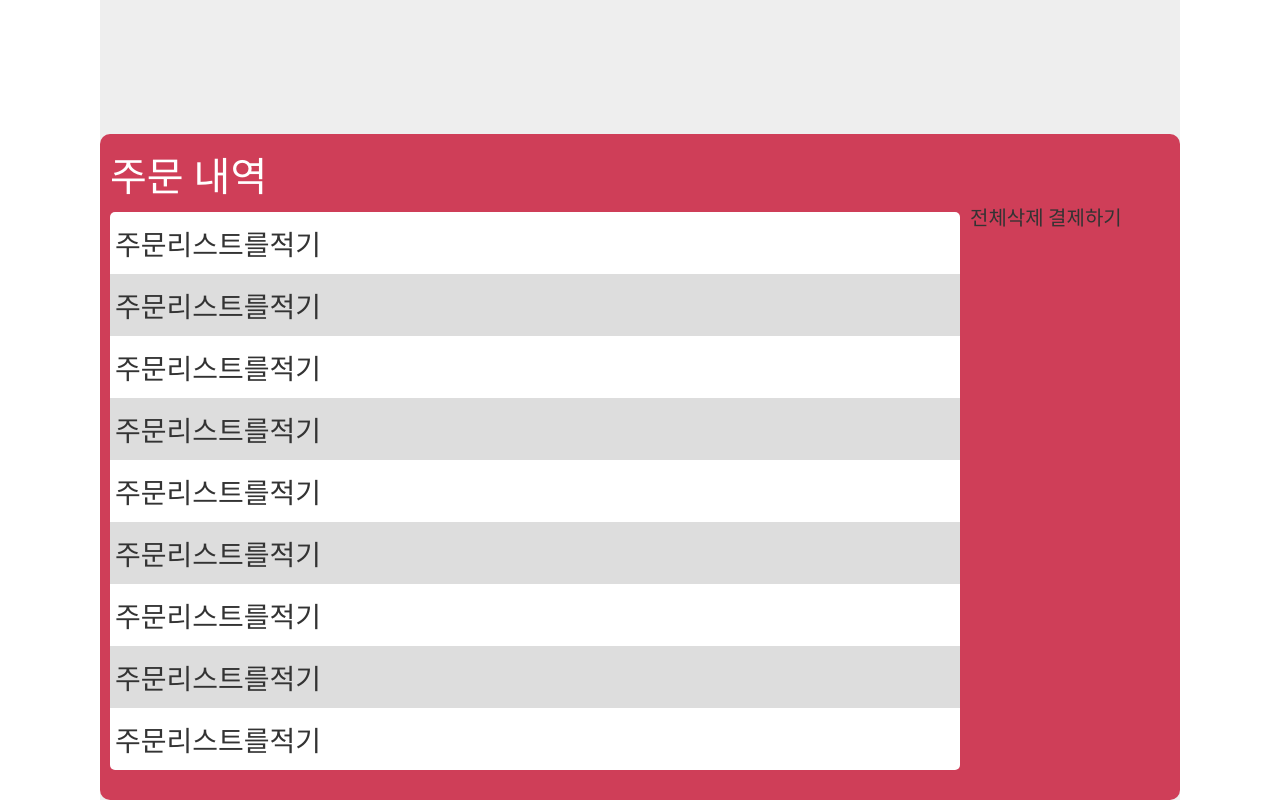
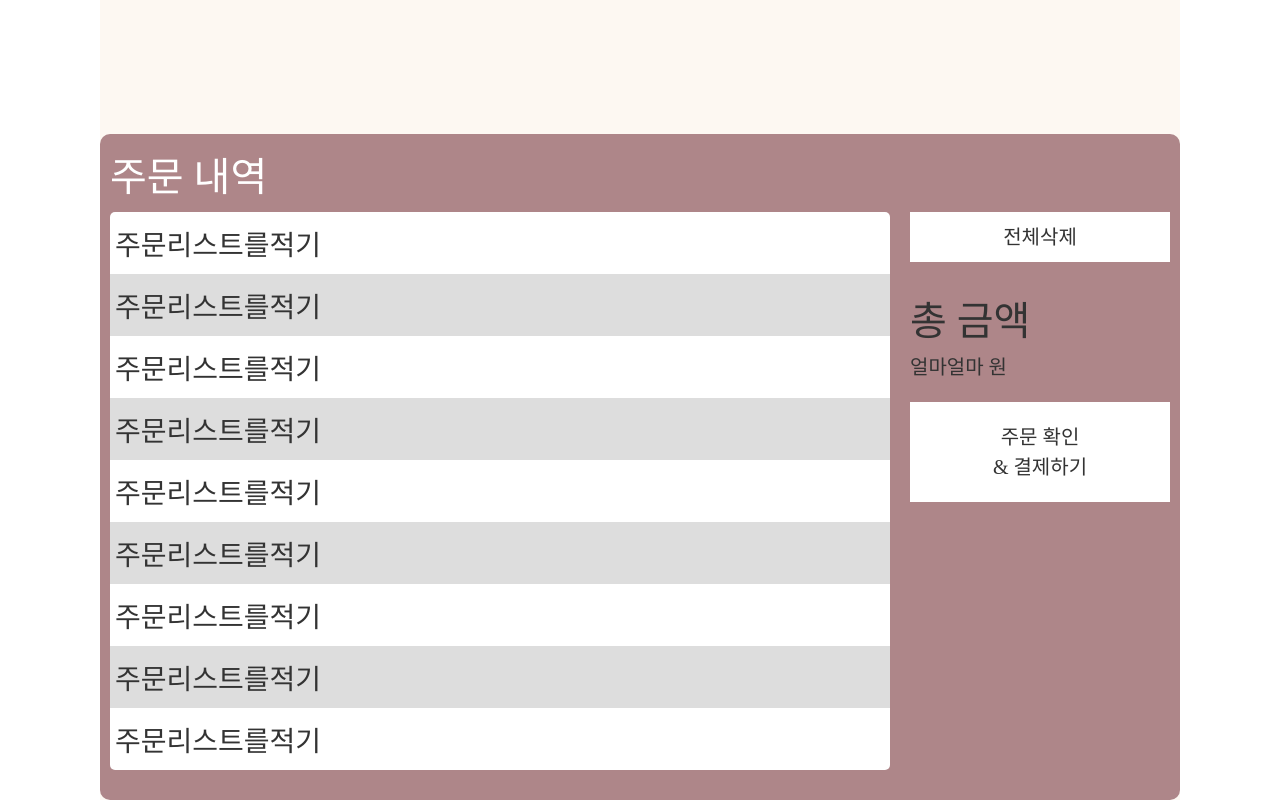
Before and after one commit to Jinju-Jeon/gongcha, a React (Create React App) app: page /gongcha/menu in a window 1280 px wide. Shown: the part 1120-1920 px from the top of the page. Built offline with nearby package versions, Linux system fonts and the light colour scheme; a web font is replaced by a local one.

Commit message:
버튼 하는 중

```diff
--- a/src/App.js
+++ b/src/App.js
@@ -1,6 +1,5 @@
 import { Routes, Route, Link } from "react-router-dom";
 import { useState } from "react";
-
 
 /* css */
 import 'bootstrap/dist/css/bootstrap.min.css';
@@ -21,6 +20,11 @@ import originalData from './data/original'
 import fruitData from './data/fruit'
 import fruitmixData from './data/fruitmix'
 import coffeeData from './data/coffee'
+
+
+
+
+
 
 
 
--- a/src/component/OrderList.js
+++ b/src/component/OrderList.js
@@ -1,4 +1,7 @@
 import React from 'react'
+import styled from 'styled-components'
+
+
 
 export default function OrderList() {
   return (
@@ -19,8 +22,17 @@ export default function OrderList() {
                 </ul>
             </div>
             <div className='menu_btn'>
-                전체삭제
-                결제하기
+                <button className='delete'>전체삭제</button>
+                <div className='total'>
+                  <p>총 금액</p>
+                  <p>
+                    얼마얼마 원
+                  </p>
+                </div>
+                <button className='pay'>
+                  주문 확인<br/>
+                  & 결제하기
+                </button>
             </div>
           </div>
     </div>
--- a/src/default.scss
+++ b/src/default.scss
@@ -10,10 +10,14 @@ body{font-size: 20px;font-family: 'Noto Sans KR'; color: #333;}
 
 $payb: 'paybooc-Bold';
 
+
+$mainC: #cf3e58;
+$mainActive: #b31a36;
+$sub: #ae8689;
+$bg: #fdf8f2;
+
 /* 세팅 */
-
-
-*,ul,ol,p,h1,h2,h3,h4,h5,h6, ul, li{
+*,ul,ol,p,h1,h2,h3,h4,h5,h6, ul, li, a{
     margin: 0;padding: 0;
     font-family: inherit;
     font-size: inherit;
@@ -24,11 +28,15 @@ $payb: 'paybooc-Bold';
 }
 
 img{width: 100%; display: block;}
-.App{width: 1080px; height: 1920px; background-color: #eee; position: relative; margin: 0 auto;}
+button{
+    border: none;
+    background: none;
+    font-family: $payb;
+}
 
-$mainC: #cf3e58;
-$mainActive: #b31a36;
-$sub: #ae8689;
+
+.App{width: 1080px; height: 1920px; background-color: $bg; position: relative; margin: 0 auto;}
+
 
 .container{
     width: 1080px;
--- a/src/page/page.scss
+++ b/src/page/page.scss
@@ -121,7 +121,7 @@
         padding: 20px 0px;
         width: 100%;
         border-radius: 10px;
-        background-color: default.$mainC;
+        background-color: default.$sub;
 
         h1{
             padding: 0 10px;
@@ -133,7 +133,7 @@
         >div{display: flex;}
 
         .order_cover{
-            width: 870px;
+            width: 800px;
             box-sizing: border-box;
             padding: 10px;
 
@@ -151,6 +151,33 @@
 
             }
         }
+
+        .menu_btn{
+            padding: 10px;
+            font-family: default.$payb;
+
+            button{
+                display: block;
+                width: 260px;
+                &.delete{
+                    height: 50px;
+                    background-color: #fff;
+                }
+                &.pay{
+                    height: 100px;
+                    background-color: #fff;
+                }
+            }
+
+            div{
+                margin: 30px 0 20px;
+                p:nth-child(1){
+                    font-size: 2rem;
+                }
+                p:nth-child(2){}
+            }
+
+        }////menu_btn
 
     }
 }
```
